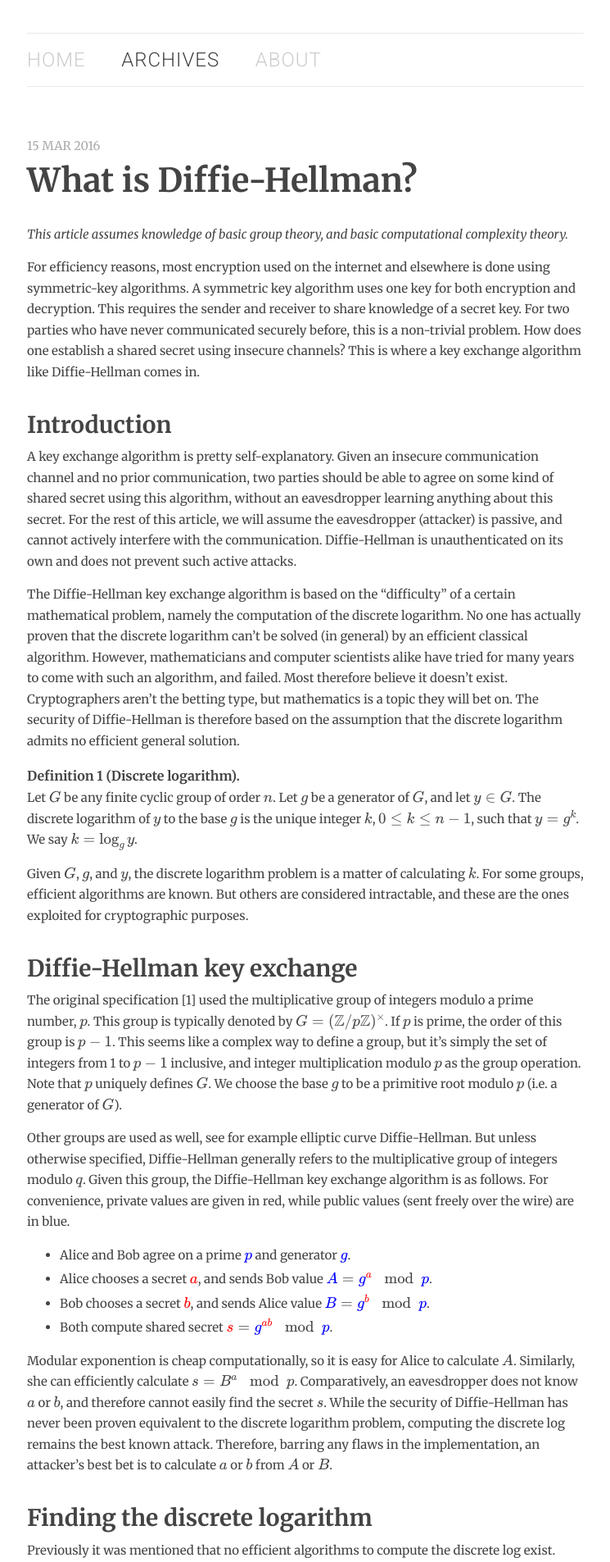
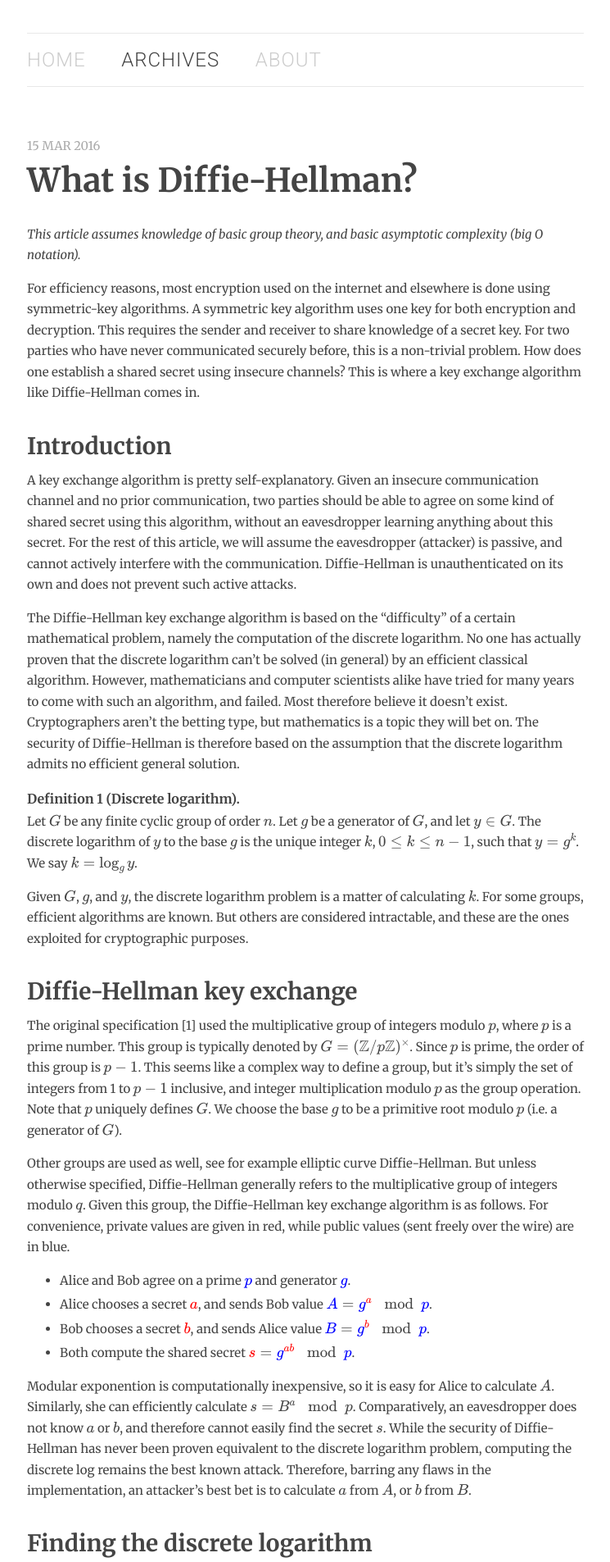
Before and after one commit to avanpo/avanpo.github.io, a Jekyll site: the page built from _posts/2016-03-15-what-is-diffie-hellman.md, in a window 1280 px wide. Shown: the top 1905 px of the page at 82% size, without its empty margins (267-1012 px from the left). Built offline with Jekyll 4.4.1, drawn with Linux system fonts in a browser that asks for light colours; formulas are drawn with MathJax 3; some of the changed text lies outside the part shown.

Commit message:
article fixes

```diff
--- a/_posts/2016-03-15-what-is-diffie-hellman.md
+++ b/_posts/2016-03-15-what-is-diffie-hellman.md
@@ -3,7 +3,7 @@
 categories: crypto key-exchange
 ---
 
-<p class="preface">This article assumes knowledge of basic group theory, and basic computational complexity theory.</p>
+<p class="preface">This article assumes knowledge of basic group theory, and basic asymptotic complexity (big O notation).</p>
 
 For efficiency reasons, most encryption used on the internet and elsewhere is done using symmetric-key algorithms. A symmetric key algorithm uses one key for both encryption and decryption. This requires the sender and receiver to share knowledge of a secret key. For two parties who have never communicated securely before, this is a non-trivial problem. How does one establish a shared secret using insecure channels? This is where a key exchange algorithm like Diffie-Hellman comes in.
 
@@ -21,16 +21,16 @@
 
 ## Diffie-Hellman key exchange
 
-The original specification [1] used the multiplicative group of integers modulo a prime number, $$p$$. This group is typically denoted by $$G = (\mathbb{Z}/p\mathbb{Z})^{\times}$$. If $$p$$ is prime, the order of this group is $$p-1$$. This seems like a complex way to define a group, but it's simply the set of integers from 1 to $$p-1$$ inclusive, and integer multiplication modulo $$p$$ as the group operation. Note that $$p$$ uniquely defines $$G$$. We choose the base $$g$$ to be a primitive root modulo $$p$$ (i.e. a generator of $$G$$).
+The original specification [1] used the multiplicative group of integers modulo $$p$$, where $$p$$ is a prime number. This group is typically denoted by $$G = (\mathbb{Z}/p\mathbb{Z})^{\times}$$. Since $$p$$ is prime, the order of this group is $$p-1$$. This seems like a complex way to define a group, but it's simply the set of integers from 1 to $$p-1$$ inclusive, and integer multiplication modulo $$p$$ as the group operation. Note that $$p$$ uniquely defines $$G$$. We choose the base $$g$$ to be a primitive root modulo $$p$$ (i.e. a generator of $$G$$).
 
 Other groups are used as well, see for example elliptic curve Diffie-Hellman. But unless otherwise specified, Diffie-Hellman generally refers to the multiplicative group of integers modulo $$q$$. Given this group, the Diffie-Hellman key exchange algorithm is as follows. For convenience, private values are given in red, while public values (sent freely over the wire) are in blue.
 
 - Alice and Bob agree on a prime $$\definecolor{red}{RGB}{255,0,0} \definecolor{blue}{RGB}{0,0,255} \textcolor{blue}{p}$$ and generator $$\textcolor{blue}{g}$$.
 - Alice chooses a secret $$\textcolor{red}{a}$$, and sends Bob value $$\textcolor{blue}{A} = \textcolor{blue}{g}^{\textcolor{red}{a}} \mod \textcolor{blue}{p}$$.
 - Bob chooses a secret $$\textcolor{red}{b}$$, and sends Alice value $$\textcolor{blue}{B} = \textcolor{blue}{g}^{\textcolor{red}{b}} \mod \textcolor{blue}{p}$$.
-- Both compute shared secret $$\textcolor{red}{s} = \textcolor{blue}{g}^{\textcolor{red}{ab}} \mod \textcolor{blue}{p}$$.
+- Both compute the shared secret $$\textcolor{red}{s} = \textcolor{blue}{g}^{\textcolor{red}{ab}} \mod \textcolor{blue}{p}$$.
 
-Modular exponention is cheap computationally, so it is easy for Alice to calculate $$A$$. Similarly, she can efficiently calculate $$s = B^a \mod p$$. Comparatively, an eavesdropper does not know $$a$$ or $$b$$, and therefore cannot easily find the secret $$s$$. While the security of Diffie-Hellman has never been proven equivalent to the discrete logarithm problem, computing the discrete log remains the best known attack. Therefore, barring any flaws in the implementation, an attacker's best bet is to calculate $$a$$ or $$b$$ from $$A$$ or $$B$$.
+Modular exponention is computationally inexpensive, so it is easy for Alice to calculate $$A$$. Similarly, she can efficiently calculate $$s = B^a \mod p$$. Comparatively, an eavesdropper does not know $$a$$ or $$b$$, and therefore cannot easily find the secret $$s$$. While the security of Diffie-Hellman has never been proven equivalent to the discrete logarithm problem, computing the discrete log remains the best known attack. Therefore, barring any flaws in the implementation, an attacker's best bet is to calculate $$a$$ from $$A$$, or $$b$$ from $$B$$.
 
 ## Finding the discrete logarithm
 
@@ -38,11 +38,11 @@
 
 A simple algorithm to find the discrete log is a simple brute force search. Given a base $$g$$ and a $$y$$, try different values of $$k$$ until $$g^k = y$$. The running time of this algorithm is $$O(n)$$, or linear in the size of the order of $$G$$. This is clear by noting that we will potentially need to try every $$k \in G$$, to find $$y$$. Recall that the order of $$G$$ is $$p-1$$. If we increase the size of $$p$$ by one bit, we've effectively doubled the running time of this algorithm. Therefore, it is exponential in the number of digits of $$p$$. It is evident that increased sizes of $$p$$ very quickly make it infeasible to compute the discrete log, using this algorithm.
 
-Generally, an "efficient" algorithm refers to a polynomial time algorithm. In this case, the algorithm that doesn't appear to exist is a polynomial-time algorithm in the number of bits of $$p$$. While this remains the case, there are several algorithms that are significantly faster than the naive brute force algorithm above.
+Generally, an "efficient" algorithm refers to a polynomial-time algorithm. In this case, we are interested in running times in terms of the number of bits of $$p$$. If such a polynomial-time algorithm existed, Diffie-Hellman would be broken. The group order would have to be enormous to prevent an attacker from computing the discrete log, which would make the algorithm highly impractical. So while thankfully, no polynomial-time algorithms are known, there are several sub-exponential algorithms that are significantly faster than the naive algorithm above.
 
-The most efficient algorithm known for discrete log computation is the Number Field Sieve (NFS). You may recognize the name, a variant (same name) is used to factor large integers. The specific details of this algorithm are complex, and outside the scope of this article. Many parameters are used, which can shift computational burdens between the four different steps. When properly tuned parameters are used, the running time of the algorithm is $$O(\exp((1.923 + o(1))(\log p)^{\frac{1}{3}}(\log \log p)^{\frac{2}{3}})$$. Most of the algorithm (the first three steps, including the most expensive two) only depends on the group, and not the specific discrete log being calculated.
+The most efficient algorithm known for discrete log computation is the Number Field Sieve (NFS). You may recognize the name, a variant (same name) is used to factor large integers. The specific details of this algorithm are complex, and outside the scope of this article. Many parameters are involved, which can shift computational burdens between the four different steps. When properly tuned parameters are used, the running time of the algorithm is $$O(\exp((1.923 + o(1))(\log p)^{\frac{1}{3}}(\log \log p)^{\frac{2}{3}})$$, where $$p$$ refers to the prime number characterizing the group. Most of the algorithm (the first three steps, including the most expensive two) only depends on the group, and not the specific discrete log being calculated.
 
-Another notable algorithm is the Pohlig-Hellman algorithm, designed especially for groups whose order is a smooth integer. A smooth integer is an integer which factors completely into small primes numbers $$q_i$$. The running time of this algorithm is $$O(\sum_i \log p + \sqrt{q_i})$$. Clearly, this becomes very fast if the number is indeed smooth, but reduces to $$O(\sqrt{p})$$ if $$p-1$$ has one large prime factor.
+Another notable algorithm is the Pohlig-Hellman algorithm, designed especially for groups whose order is a smooth integer. A smooth integer is an integer which factors completely into small prime numbers $$q_i$$. The running time of this algorithm is $$O(\sum_i \log p + \sqrt{q_i})$$. Clearly, this becomes very fast if the number is indeed smooth, but reduces to $$O(\sqrt{p})$$ if $$p-1$$ has one large prime factor.
 
 ## Security
 
--- a/css/default.css
+++ b/css/default.css
@@ -166,13 +166,13 @@
 }
 
 div.content h2 {
-  margin: 1.2em 0 0.3em 0;
+  margin: 1.2em 0 0.4em 0;
   font-size: 28px;
   font-weight: 700;
 }
 
 div.content h3 {
-  margin: 1.2em 0 0.3em 0;
+  margin: 1.2em 0 0.4em 0;
   font-size: 22px;
   font-weight: 700;
 }
```
Also changed, not shown: other parts of _posts/2016-03-15-what-is-diffie-hellman.md (+3 -3 lines).
